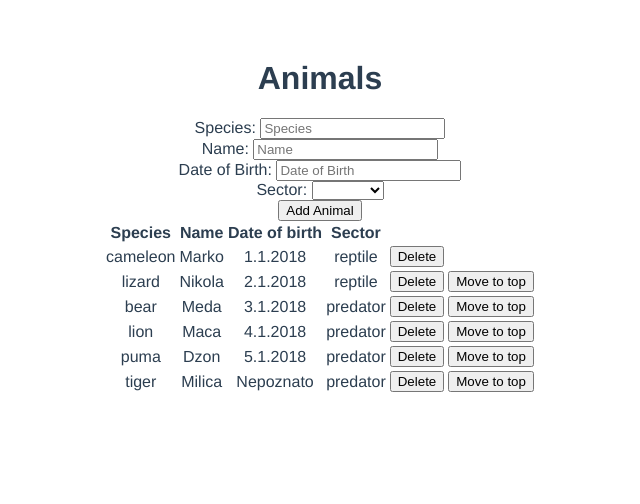
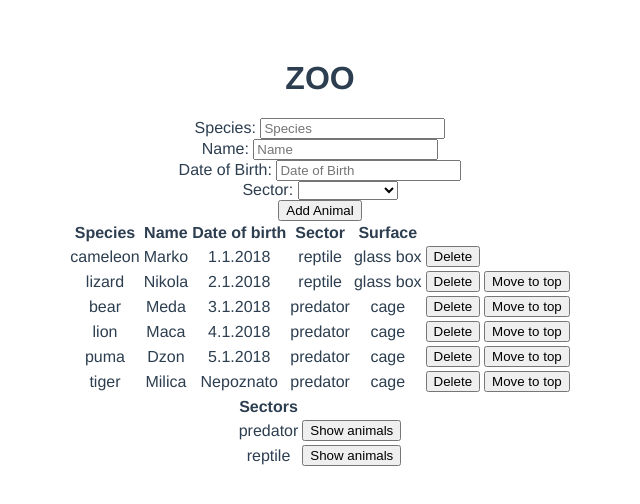
Before and after one commit to hiki89/zoo, a Vue app: page / in a window 1280 px wide. Shown: the top 504 px of the page, without its empty margins (320-960 px from the left). Built offline with nearby package versions, Linux system fonts and the light colour scheme.

Commit message:
Zadatak 7

```diff
--- a/src/components/AnimalList.vue
+++ b/src/components/AnimalList.vue
@@ -1,6 +1,6 @@
 <template>
   <div>
-    <h1>Animals</h1>
+    <h1>ZOO</h1>
 
     <form @submit.prevent>
         <label>Species: </label>
@@ -10,7 +10,8 @@
         <label>Date of Birth: </label>
         <input v-model="newAnimal.dateOfBirth" type="text" placeholder="Date of Birth"> <br>
         <label>Sector: </label>
-        <select v-model="newAnimal.sector" >
+        <select v-model="newAnimal.sector" placeholder="select sector">
+            <option disabled="" selected="">Select sector</option>
             <option v-for="(sector, index) in sectors"
              :key="index" v-bind:value="sector">{{sector.name}}</option>
         </select> <br>
@@ -23,6 +24,7 @@
             <th>Name</th>
             <th>Date of birth</th>
             <th>Sector</th>
+            <th>Surface</th>
         </thead>
         <tbody>
             <tr v-for="(animal, index) in animals" :key="index">
@@ -31,8 +33,27 @@
                 <td v-if="animal.dateOfBirth !== ''">{{animal.dateOfBirth}}</td>
                 <td v-else>Nepoznato</td>
                 <td>{{animal.sector.name}}</td>
-                <td> <button @click="deleteAnimal(animal)">Delete</button></td>
-                <td v-if="animals.indexOf(animal) !== 0"> <button  @click="moveToTop(animal)">Move to top</button></td>
+                <td>{{animal.sector.surface}}</td>
+                <td>
+                    <button @click="deleteAnimal(animal)">Delete</button>
+                </td>
+                <td v-if="animals.indexOf(animal) !== 0">
+                    <button  @click="moveToTop(animal)">Move to top</button>
+                </td>
+            </tr>
+        </tbody>
+    </table>
+
+    <table align="center">
+        <thead>
+            <th>Sectors</th>
+        </thead>
+        <tbody>
+            <tr v-for="(sector, index) in sectors" :key="index">
+                <td>{{sector.name}}</td>
+                <td>
+                    <button @click="showAnimals(sector)">Show animals</button>
+                </td>
             </tr>
         </tbody>
     </table>
@@ -77,6 +98,16 @@ export default {
       addAnimal() {
           this.animals.push(this.newAnimal);
           this.newAnimal = {};
+      },
+
+      showAnimals(sector) {
+          const animalList = [];
+          this.animals.forEach(animal => {
+              if(animal.sector.name === sector.name) {
+                  animalList.push(`${animal.species} ${animal.name}`);
+              }
+          });
+          alert(animalList);
       }
   }
 }
```
Also changed, not shown: 1 other file (tests, documents, lock files or other folders).
